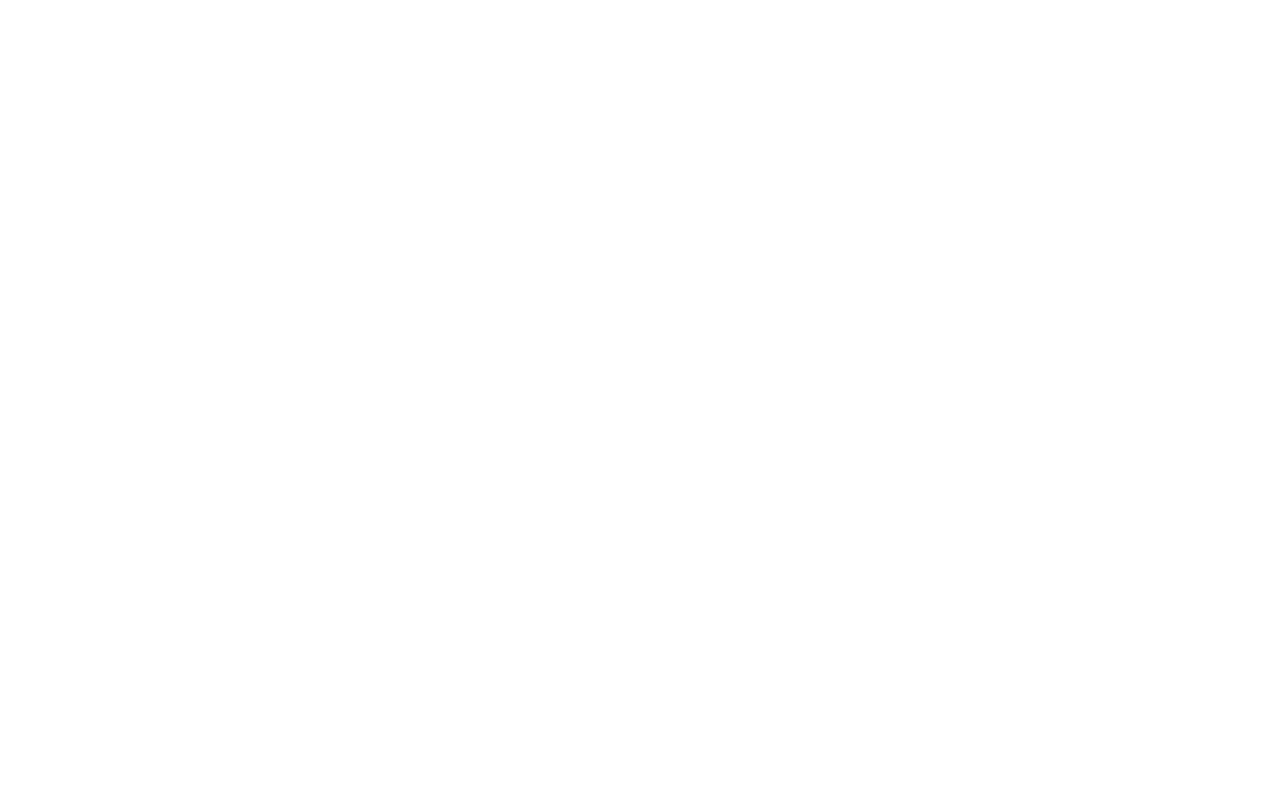
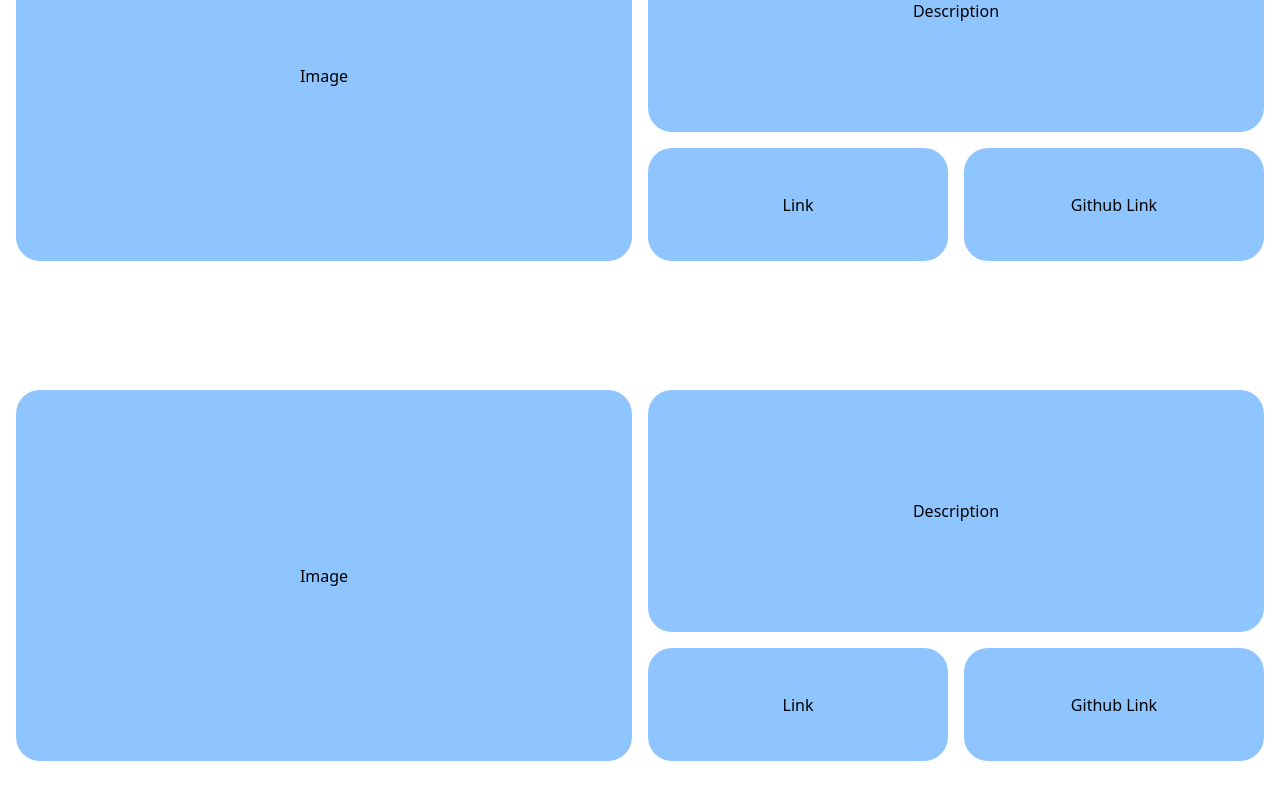
Before and after one commit to 1ky/portfolio, a SvelteKit app: page /projects in a window 1280 px wide. Shown: the part 238-1038 px from the top of the page. Before the commit the page ends 800 px from the top, so only its background shows below. Built offline with nearby package versions, Linux system fonts and the light colour scheme.

Commit message:
Design layouts for projects and contact pages

```diff
--- a/src/routes/+layout.svelte
+++ b/src/routes/+layout.svelte
@@ -5,7 +5,7 @@
 	let { children } = $props();
 </script>
 
-<nav class="w-full flex justify-center p-8 fixed top-0 bg-white/75">
+<nav class="w-full flex justify-center p-8 fixed top-0 bg-white/75 backdrop-blur-xs">
     <div class="bg-blue-300/75 text-white/75 font-semibold p-2 rounded-xl flex gap-4 items-center">
         <a href="/"><div class={`py-1 px-2 rounded-lg ${page.route.id === '/' ? 'bg-blue-700 text-white' : ''}`}>Home</div></a>
         <a href="/projects"><div class={`py-1 px-2 rounded-lg ${page.route.id === '/projects' ? 'bg-blue-700 text-white' : ''}`}>Projects</div></a>
--- a/src/routes/contact/+page.svelte
+++ b/src/routes/contact/+page.svelte
@@ -1 +1,7 @@
-<div>Contact</div>
+<div class="flex justify-center w-full h-screen p-4">
+    <div class="grid lg:grid-cols-4 lg:grid-rows-2 grid-flow-row-dense gap-4 w-full lg:max-w-[700px] h-full lg:max-h-[400px]">
+        <div class="lg:col-span-2 lg:row-span-1 bg-blue-300 rounded-3xl flex justify-center items-center">Email</div>
+        <div class="lg:col-span-2 lg:row-span-2 bg-blue-300 rounded-3xl flex justify-center items-center">LinkedIn</div>
+        <div class="lg:col-span-2 lg:row-span-1 bg-blue-300 rounded-3xl flex justify-center items-center">Github</div>
+    </div>
+</div>
--- a/src/routes/projects/+page.svelte
+++ b/src/routes/projects/+page.svelte
@@ -1 +1,15 @@
-<div>Projects</div>
+<div class="flex flex-col items-center w-full h-screen p-4">
+    <div class="grid lg:grid-cols-4 lg:grid-rows-8 grid-flow-row-dense gap-4 w-full h-full lg:max-w-[1250px] lg:min-h-[500px]">
+        <div class="lg:col-span-2 lg:row-span-6 bg-blue-300 rounded-3xl flex justify-center items-center">Image</div>
+        <div class="lg:col-span-2 lg:row-span-4 bg-blue-300 rounded-3xl flex justify-center items-center">Description</div>
+        <div class="lg:col-span-1 lg:row-span-2 bg-blue-300 rounded-3xl flex justify-center items-center">Link</div>
+        <div class="lg:col-span-1 lg:row-span-2 bg-blue-300 rounded-3xl flex justify-center items-center">Github Link</div>
+    </div>
+
+    <div class="grid lg:grid-cols-4 lg:grid-rows-8 grid-flow-row-dense gap-4 w-full h-full lg:max-w-[1250px] lg:min-h-[500px]">
+        <div class="lg:col-span-2 lg:row-span-6 bg-blue-300 rounded-3xl flex justify-center items-center">Image</div>
+        <div class="lg:col-span-2 lg:row-span-4 bg-blue-300 rounded-3xl flex justify-center items-center">Description</div>
+        <div class="lg:col-span-1 lg:row-span-2 bg-blue-300 rounded-3xl flex justify-center items-center">Link</div>
+        <div class="lg:col-span-1 lg:row-span-2 bg-blue-300 rounded-3xl flex justify-center items-center">Github Link</div>
+    </div>
+</div>
```
